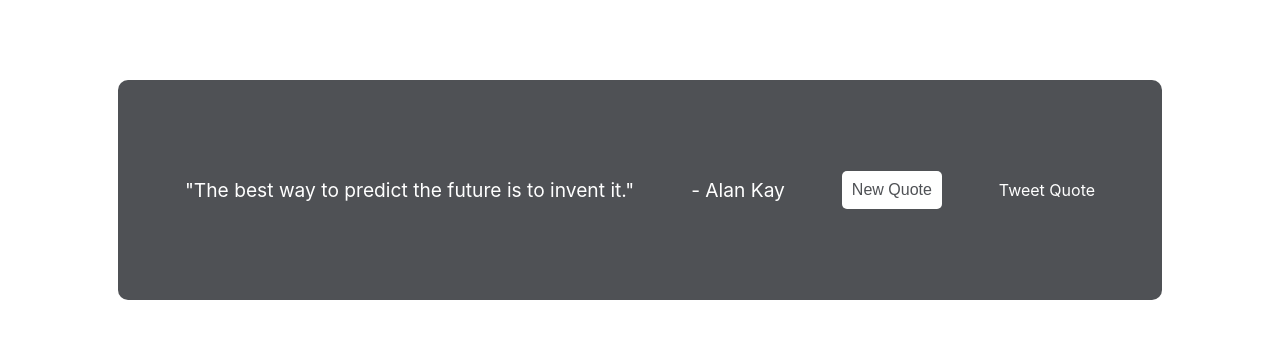
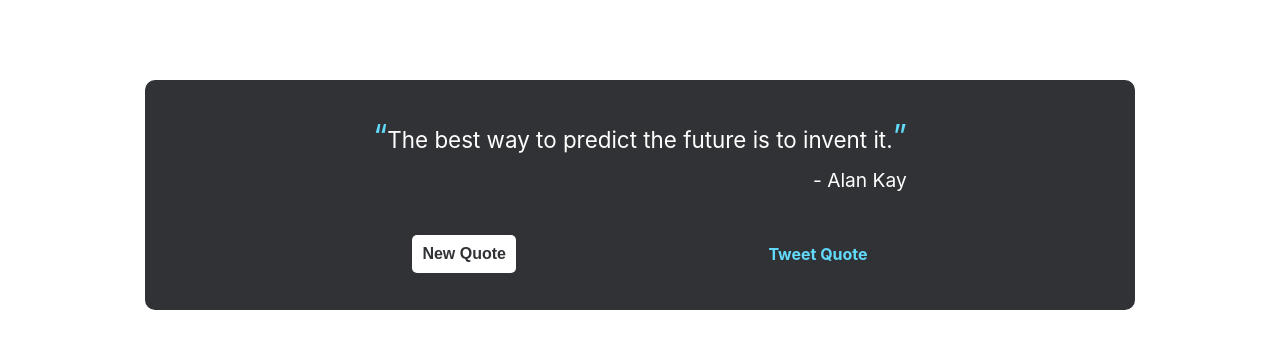
Before and after one commit to Gus-Vilela/random_quote_machine, a React (Create React App) app: page / in a window 1280 px wide. Shown: the top 348 px of the page. Built offline with nearby package versions, Linux system fonts and the light colour scheme.

Commit message:
add components folder, css style

```diff
--- a/src/App.css
+++ b/src/App.css
@@ -1,11 +1,11 @@
 #quote-box{
-  background-color: #4f5155;
+  background-color: #313235;
   height: 25vh;
-  width: 80vw;
+  width: 75vw;
   margin: auto;
   margin-top: 10vh;
   border-radius: 10px;
-  padding: 10px;
+  padding: 15px;
 
   display: flex;
   justify-content: space-evenly;
@@ -17,19 +17,56 @@
 p{
   font-size: 1.2rem;
   color: #fff;
+  margin: 0;
+}
+
+#text{
+  font-size: 1.4rem;
+  color: #fff;
+  text-align: center;
+  width: 100%;
+  margin: 0;
+  padding-bottom: 12px;
+}
+
+#author{
+  font-size: 1.2rem;
+  color: #fff;
+  text-align: right;
+}
+
+#text::before{
+  content: open-quote;
+  color: #61DAFB;
+  font-size: 2rem;
+}
+
+#text::after{
+  content: close-quote;
+  color: #61DAFB;
+  font-size: 2rem;
+}
+
+#buttons{
+  display: flex;
+  justify-content: space-evenly;
+  align-items: center;
+  width: 100%;
 }
 
 button{
   background-color: #fff;
-  color: #4f5155;
+  color: #313235;
   border: none;
   border-radius: 5px;
   padding: 10px;
   font-size: 1rem;
   cursor: pointer;
+  font-weight: bold;
 }
 
 a{
-  color: #fff;
+  color: #61DAFB;
   text-decoration: none;
+  font-weight: bold;
 }
--- a/src/App.js
+++ b/src/App.js
@@ -1,22 +1,6 @@
 import './App.css';
+import Quote from './components/Quote';
 
-function Quote() {
-  return (
-    <div id='quote-box'>
-      <p id='text'>
-        "The best way to predict the future is to invent it."
-      </p>
-      <p id='author'>
-        - Alan Kay
-      </p>
-
-      <button id='new-quote'>New Quote</button>
-
-      <a id='tweet-quote' href='twitter.com/intent/tweet'
-      target='_blank'>Tweet Quote</a>
-    </div>
-  )
-}
 function App() {
   return <Quote />
 }
--- /dev/null
+++ b/src/components/Buttons.js
@@ -0,0 +1,11 @@
+function Buttons () {
+  return (
+    <div id='buttons'>
+      <button id='new-quote'>New Quote</button>
+      <a id='tweet-quote' href='twitter.com/intent/tweet'
+      target='_blank'>Tweet Quote</a>
+    </div>
+  )
+}
+
+export default Buttons;
--- /dev/null
+++ b/src/components/Quote.js
@@ -0,0 +1,19 @@
+import Buttons from './Buttons';
+
+function Quote() {
+  return (
+    <div id='quote-box'>
+      <div>
+        <p id='text'>
+          The best way to predict the future is to invent it.
+        </p>
+        <p id='author'>
+          - Alan Kay
+        </p>
+      </div>
+      <Buttons />
+    </div>
+  )
+}
+
+export default Quote;
```
